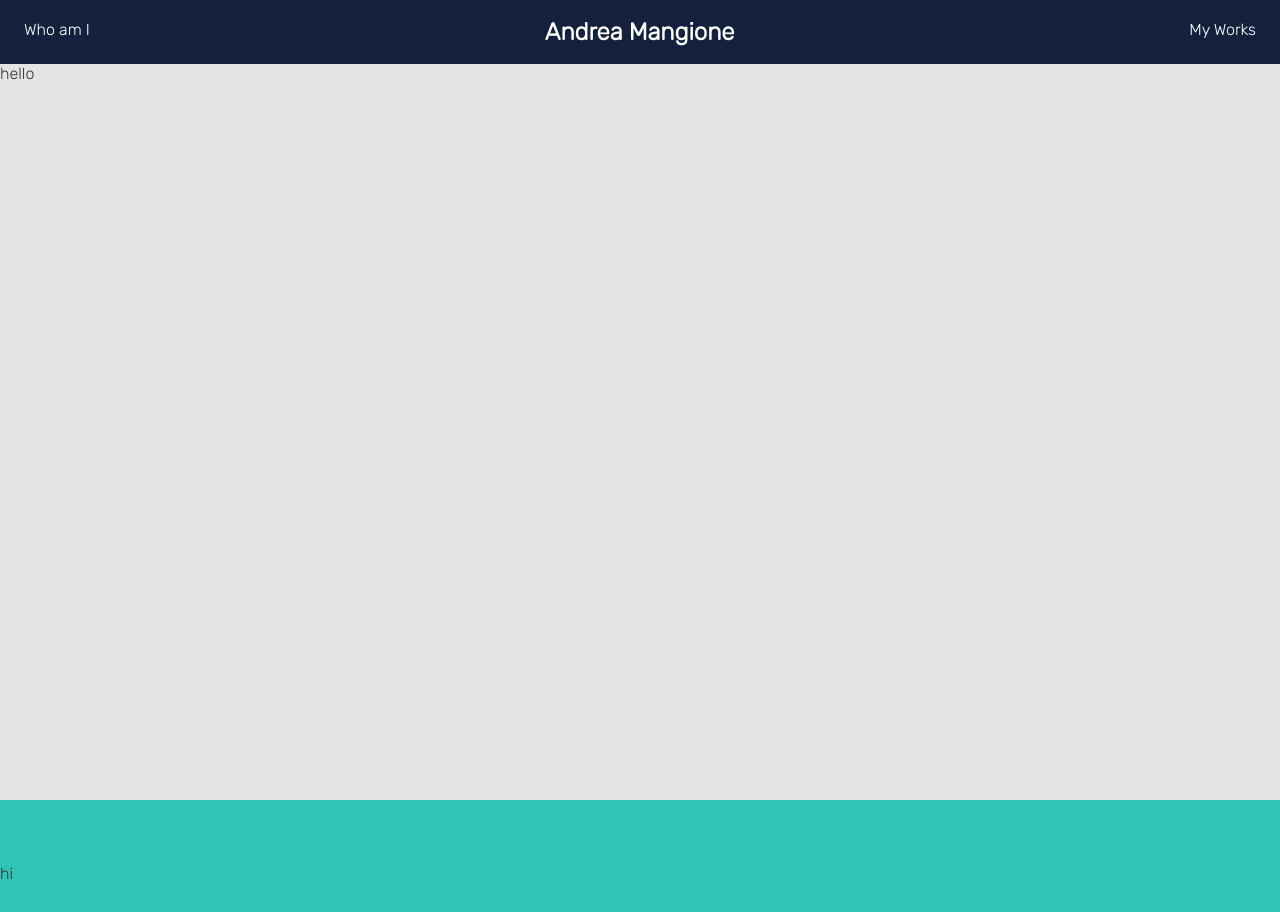
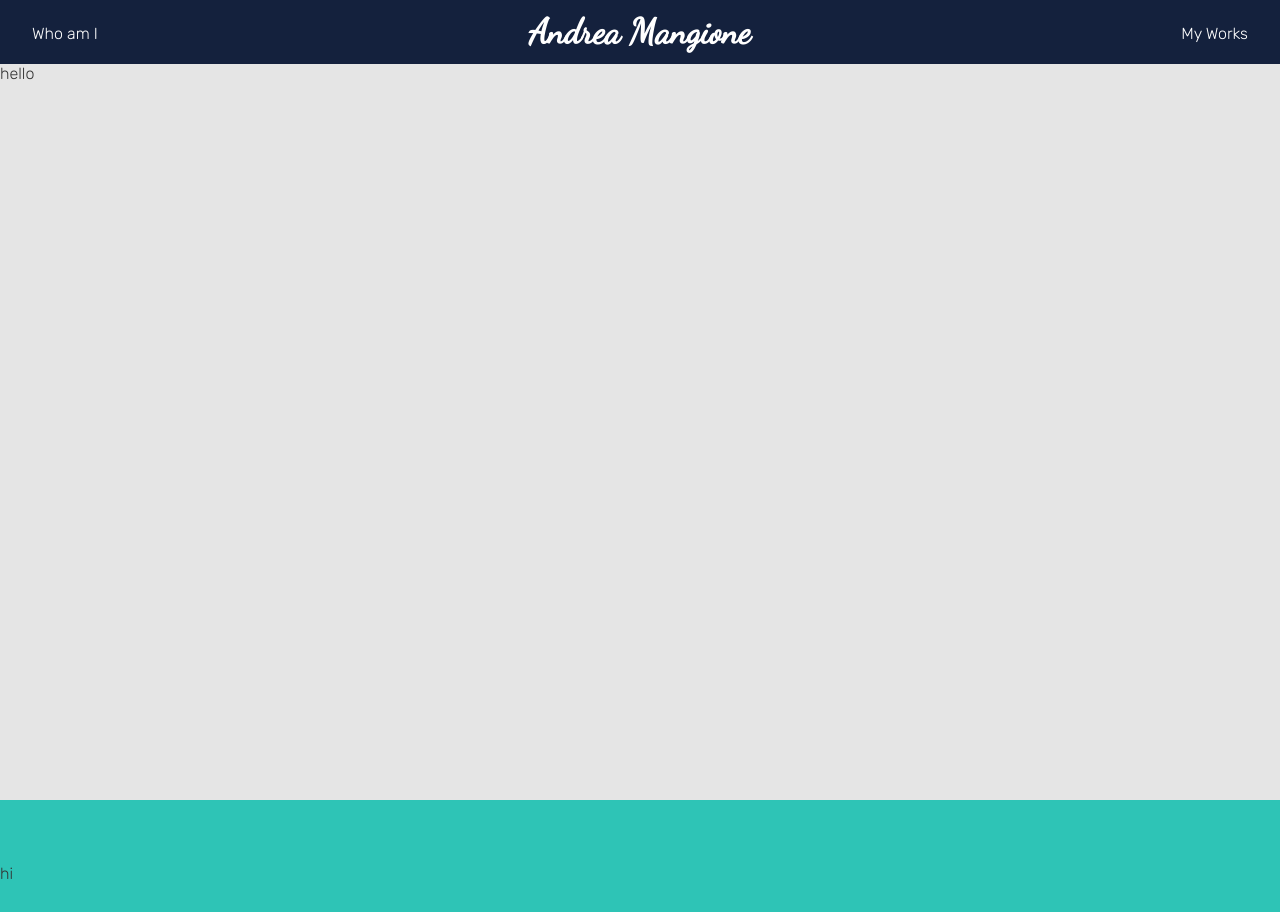
Before and after one commit to MangioneAndrea/andrea.mangione.dev, a Svelte app: page / in a window 1280 px wide. Shown: the top 912 px of the page. Built offline with nearby package versions, Linux system fonts and the light colour scheme.

Commit message:
add scrollto function and general firebase settings

```diff
--- a/src/App.svelte
+++ b/src/App.svelte
@@ -26,3 +26,4 @@
 <link
   href="https://fonts.googleapis.com/css2?family=Rubik:wght@300&display=swap"
   rel="stylesheet" />
+  <link href="https://fonts.googleapis.com/css2?family=Dancing+Script&display=swap" rel="stylesheet">
--- a/src/components/MyWorks.svelte
+++ b/src/components/MyWorks.svelte
@@ -11,4 +11,4 @@
 </style>
 
 
-<div id="page1">Hola</div>
+<div id="myWorks">Hola</div>
--- a/src/components/TopBar.svelte
+++ b/src/components/TopBar.svelte
@@ -1,5 +1,6 @@
 <script context="module">
   import { TopBarShown } from "../utils/Stores";
+  import { scrollTo } from "../utils/ScrollController";
 </script>
 
 <style>
@@ -23,24 +24,25 @@
     align-items: center;
   }
   .name {
+    font-family: "Dancing Script", cursive;
+    align-self: center;
+    font-size: 2.2em;
+  }
+  .goDownButton {
+    margin: 2rem;
+    transition: 0.5s;
+    height: 1rem;
     align-self: center;
   }
-  .goDownButton {
-    margin: 1.5rem;
-    transition: 0.5s;
-    height: 100%;
-    align-self: center;
-    padding-top: 2.5rem;
-  }
   .goDownButton:hover {
-    padding-top: 3.5rem;
+    padding-top: 0.5rem;
   }
 </style>
 
-<nav style="transform: translateY({$TopBarShown? "0%" : "-100%"})">
+<nav style="transform: translateY({$TopBarShown ? '0%' : '-100%'})">
   <div id="navbar">
-    <span class="goDownButton">Who am I</span>
+    <span class="goDownButton" on:click={()=>scrollTo("whoAmI")}>Who am I</span>
     <h2 class="name">Andrea Mangione</h2>
-    <span class="goDownButton">My Works</span>
+    <span class="goDownButton" on:click={()=>scrollTo("myWorks")}>My Works</span>
   </div>
 </nav>
--- a/src/components/WhoAmI.svelte
+++ b/src/components/WhoAmI.svelte
@@ -11,4 +11,4 @@
 </style>
 
 
-<div id="page1">hi</div>
+<div id="whoAmI">hi</div>
--- a/src/utils/ScrollController.js
+++ b/src/utils/ScrollController.js
@@ -15,14 +15,14 @@
         }
     })
 }
-const observer = new IntersectionObserver(onIntersect);
+const observer = new IntersectionObserver(onIntersect,{threshold: 0.05});
 
 export const addObservable = (nodeId, { onIntersectionStart, onIntersectionEnd } = {}) => {
     const node = document.querySelector(`#${nodeId}`)
     try {
         console.log(node)
         observer.observe(node);
-        callbacks.set(nodeId, { onIntersectionStart,onIntersectionEnd });
+        callbacks.set(nodeId, { onIntersectionStart, onIntersectionEnd });
     } catch (e) {
         console.error(e)
     }
@@ -34,3 +34,11 @@
     observer && node && observer.unobserve(node);
     callbacks.set(nodeId, undefined);
 }
+
+export const scrollTo = (nodeId) => {
+    const { top } = document.querySelector(`#${nodeId}`).getBoundingClientRect();
+    window.scroll({
+        top,
+        behavior: 'smooth'
+    })
+}
```
Also changed, not shown: public/404.html (added, +33 -0 lines), firebase.json (added), public/build/bundle.css, public/build/bundle.js, 1 other file (tests, documents, lock files or other folders).
